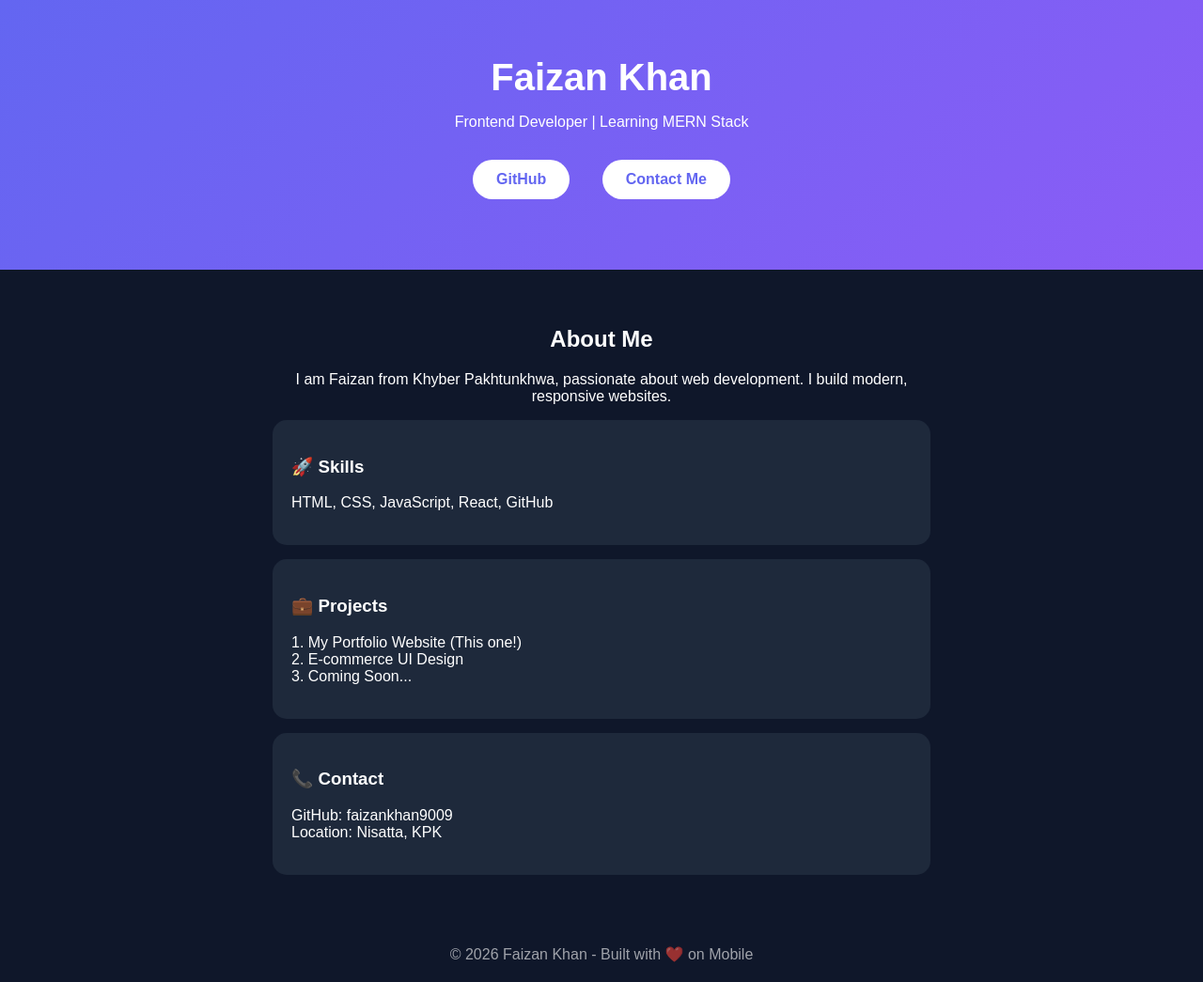
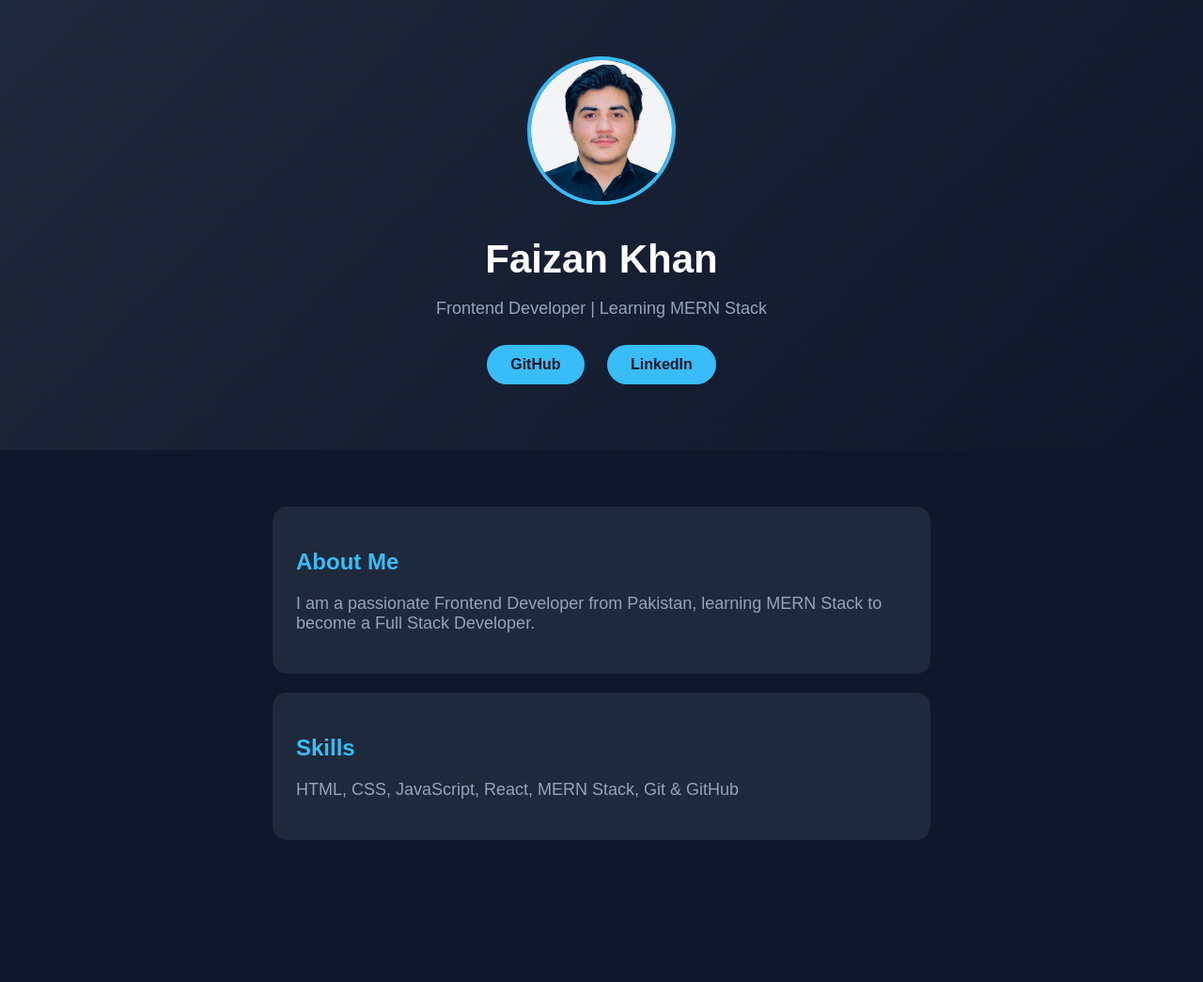
Before and after one commit to faizankhan9009/faizankhan9009, a plain HTML site: page index.html in a window 1280 px wide. Shown: the whole page at 94% size. After the commit the page ends 954 px from the top, so only its background shows below. Drawn offline with Linux system fonts and the light colour scheme.

Commit message:
Update index.html

```diff
--- a/index.html
+++ b/index.html
@@ -5,27 +5,33 @@
 <title>Faizan Khan - Frontend Developer</title>
 <style>
 body{margin:0;font-family:Arial;background:#0f172a;color:white;text-align:center}
-header{padding:60px 20px;background:linear-gradient(135deg,#6366f1,#8b5cf6)}
-h1{font-size:40px;margin:0}
-.btn{display:inline-block;margin:15px;padding:12px 25px;background:white;color:#6366f1;border-radius:25px;text-decoration:none;font-weight:bold}
-section{padding:40px 20px;max-width:700px;margin:auto}
-.card{background:#1e293b;padding:20px;border-radius:15px;margin:15px 0;text-align:left}
+header{padding:60px 20px;background:linear-gradient(135deg,#1e293b,#0f172a)}
+.profile{width:150px;height:150px;border-radius:50%;object-fit:cover;border:4px solid #38bdf8;margin-bottom:20px}
+h1{font-size:42px;margin:10px 0}
+h2{color:#38bdf8}
+p{color:#94a3b8;font-size:18px}
+.btn{display:inline-block;margin:10px;padding:12px 25px;background:#38bdf8;color:#0f172a;text-decoration:none;border-radius:25px;font-weight:bold}
+section{padding:40px 20px;max-width:700px;margin:auto;text-align:left}
+.card{background:#1e293b;padding:25px;border-radius:15px;margin:20px 0}
 </style>
 </head>
 <body>
 <header>
+<img src="IMG_7167.jpeg" class="profile" alt="Faizan Khan">
 <h1>Faizan Khan</h1>
 <p>Frontend Developer | Learning MERN Stack</p>
-<a class="btn" href="https://github.com/faizankhan9009">GitHub</a>
-<a class="btn" href="#">Contact Me</a>
+<a href="https://github.com/faizankhan9009" class="btn">GitHub</a>
+<a href="https://linkedin.com" class="btn">LinkedIn</a>
 </header>
 <section>
+<div class="card">
 <h2>About Me</h2>
-<p>I am Faizan from Khyber Pakhtunkhwa, passionate about web development. I build modern, responsive websites.</p>
-<div class="card"><h3>🚀 Skills</h3><p>HTML, CSS, JavaScript, React, GitHub</p></div>
-<div class="card"><h3>💼 Projects</h3><p>1. My Portfolio Website (This one!)<br>2. E-commerce UI Design<br>3. Coming Soon...</p></div>
-<div class="card"><h3>📞 Contact</h3><p>GitHub: faizankhan9009<br>Location: Nisatta, KPK</p></div>
+<p>I am a passionate Frontend Developer from Pakistan, learning MERN Stack to become a Full Stack Developer.</p>
+</div>
+<div class="card">
+<h2>Skills</h2>
+<p>HTML, CSS, JavaScript, React, MERN Stack, Git & GitHub</p>
+</div>
 </section>
-<footer style="padding:20px;opacity:0.6">© 2026 Faizan Khan - Built with ❤️ on Mobile</footer>
 </body>
 </html>
```
